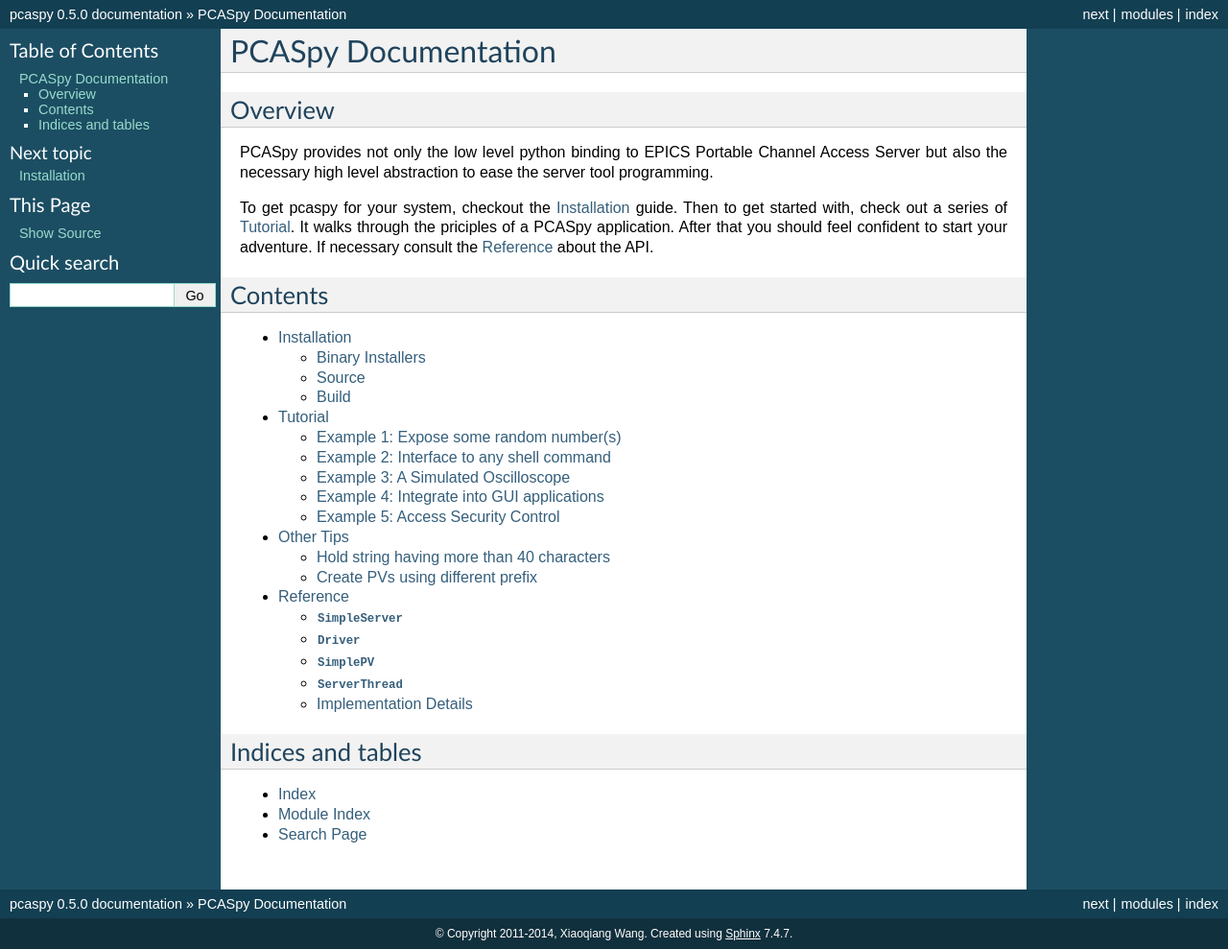
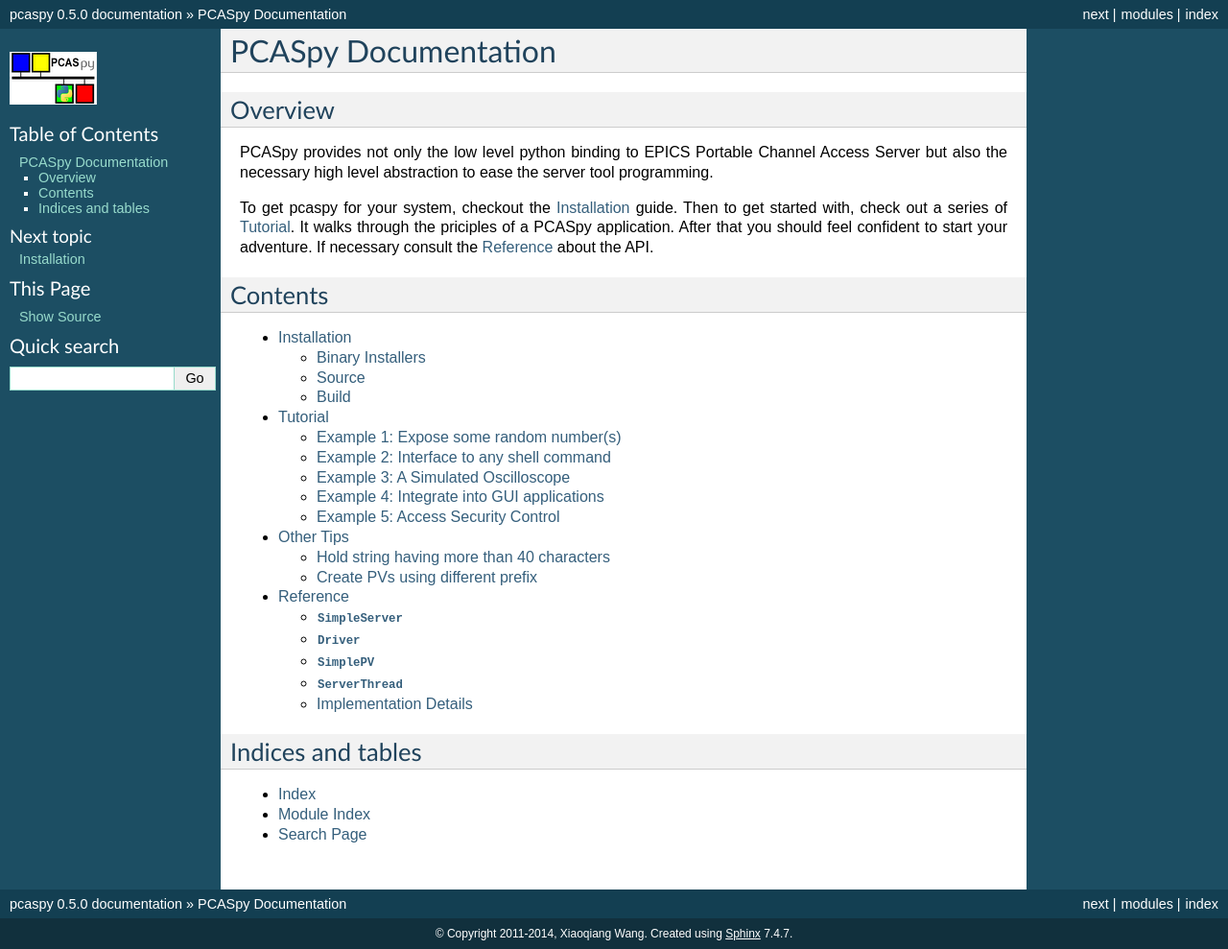
Before and after one commit to paulscherrerinstitute/pcaspy, a Sphinx documentation site: the page built from docs/source/index.rst, in a window 1280 px wide. Shown: the whole page at 96% size. Built offline with Sphinx 7.4.7, drawn with Linux system fonts in a browser that asks for light colours.

Commit message:
add pcaspy logo to doc

```diff
--- a/docs/source/conf.py
+++ b/docs/source/conf.py
@@ -128,7 +128,7 @@
 
 # The name of an image file (relative to this directory) to place at the top
 # of the sidebar.
-#html_logo = None
+html_logo = '_static/pcaspy.png'
 
 # The name of an image file (within the static path) to use as favicon of the
 # docs.  This file should be a Windows icon file (.ico) being 16x16 or 32x32
```
Also changed, not shown: docs/source/_static/pcaspy.png (added).
